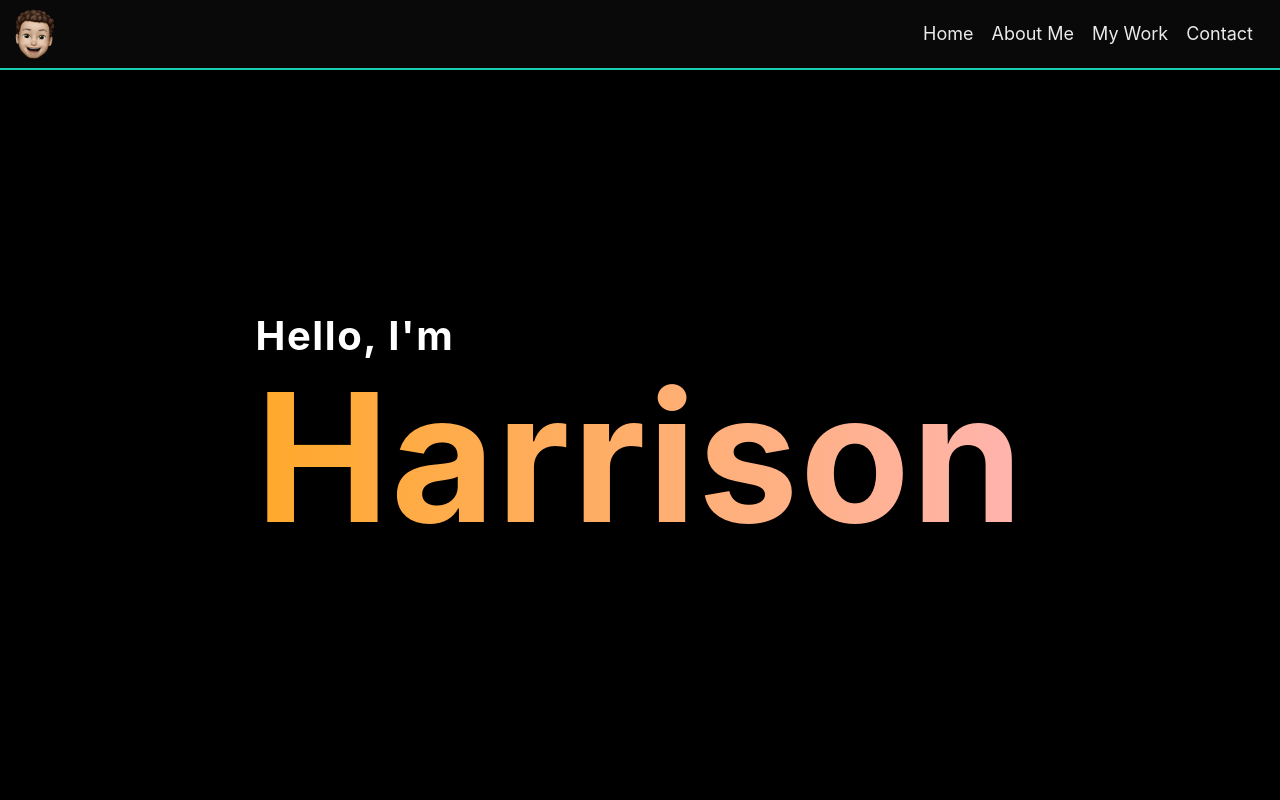
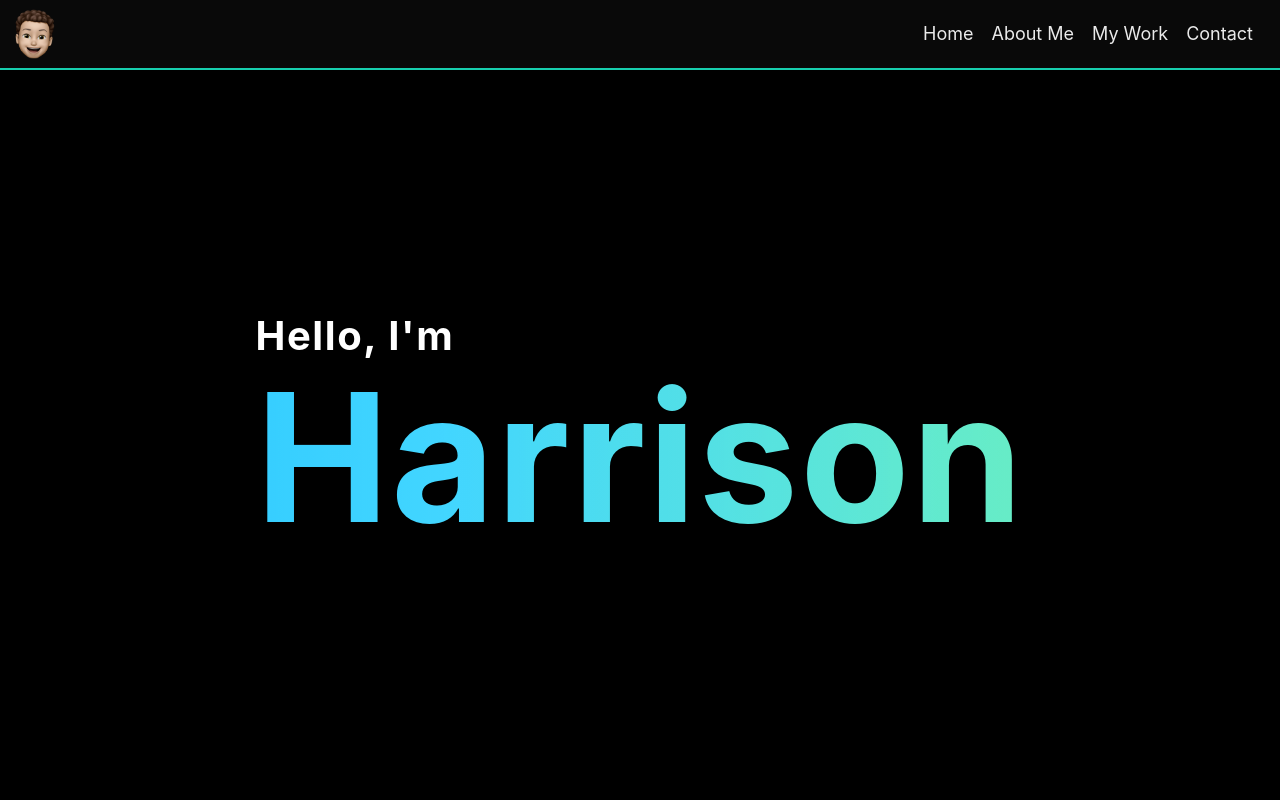
Before and after one commit to HarrisonHutton/harrisonhutton.dev, an Angular app: page / in a window 1280 px wide. Shown: the top 800 px of the page. Built offline with nearby package versions, Linux system fonts and the light colour scheme.

Commit message:
💫 Reduce color rotate animation time on name

```diff
--- a/src/app/introduction/introduction.component.scss
+++ b/src/app/introduction/introduction.component.scss
@@ -47,7 +47,7 @@ $breakpoint-sm: 600px;
         letter-spacing: 0.1rem;
         filter: var(--drop-shadow);
 
-        animation: rotatecolor 10s linear infinite;
+        animation: rotatecolor 6s linear infinite;
 
         div {
           display: block;
```
